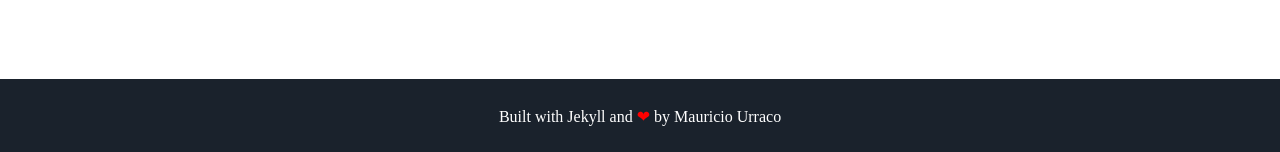
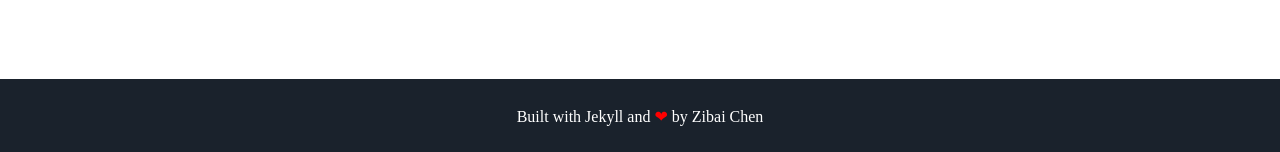
Before and after one commit to zibaic/zibaic.github.io, a Jekyll site: the page built from index.html, in a window 1280 px wide. Shown: the part 1574-1726 px from the top of the page. Built offline with Jekyll 4.4.1, drawn with Linux system fonts in a browser that asks for light colours; some web fonts are replaced.

Commit message:
Update footer.html

```diff
--- a/_includes/footer.html
+++ b/_includes/footer.html
@@ -1,6 +1,6 @@
 <footer class="footer">
     <!-- <p>&copy; {{ site.username }}</p> -->
-    <p>Built with Jekyll and <span class="love">❤</span> by <a href="https://github.com/murraco">Mauricio Urraco</a></p>
+    <p>Built with Jekyll and <span class="love">❤</span> by <a href="https://github.com/murraco">Zibai Chen</a></p>
 </footer>
 <script src="{{ '/assets/js/particles.min.js' | prepend: site.baseurl }}"></script>
 <script src="{{ '/assets/js/sweet-scroll.min.js' | prepend: site.baseurl }}"></script>
```
